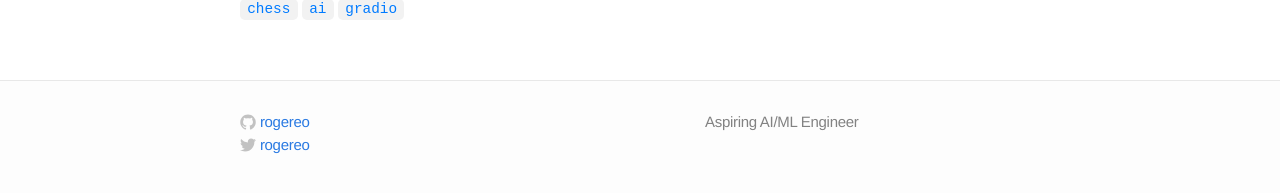
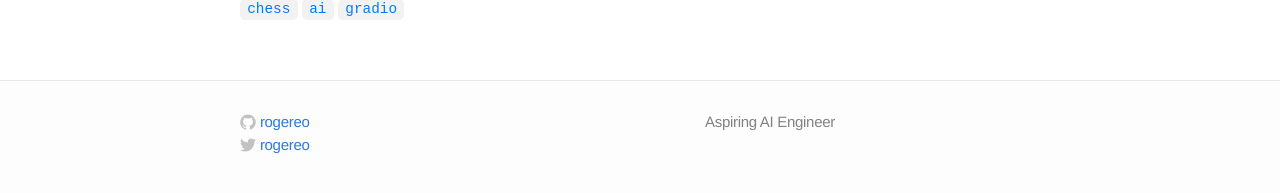
Before and after one commit to rogereo/rogereo.github.io, a Jekyll site: the page built from index.html, in a window 1280 px wide. Shown: the part 555-748 px from the top of the page. Built offline with Jekyll 4.4.1, drawn with Linux system fonts in a browser that asks for light colours.

Commit message:
footer update

```diff
--- a/_config.yml
+++ b/_config.yml
@@ -1,7 +1,7 @@
 # Site settings
 title: Roger Arendse
 email:
-description: "Aspiring AI/ML Engineer"
+description: "Aspiring AI Engineer"
 baseurl: ""
 url: "http://rogereo.github.io"
 twitter_username: rogereo
```
